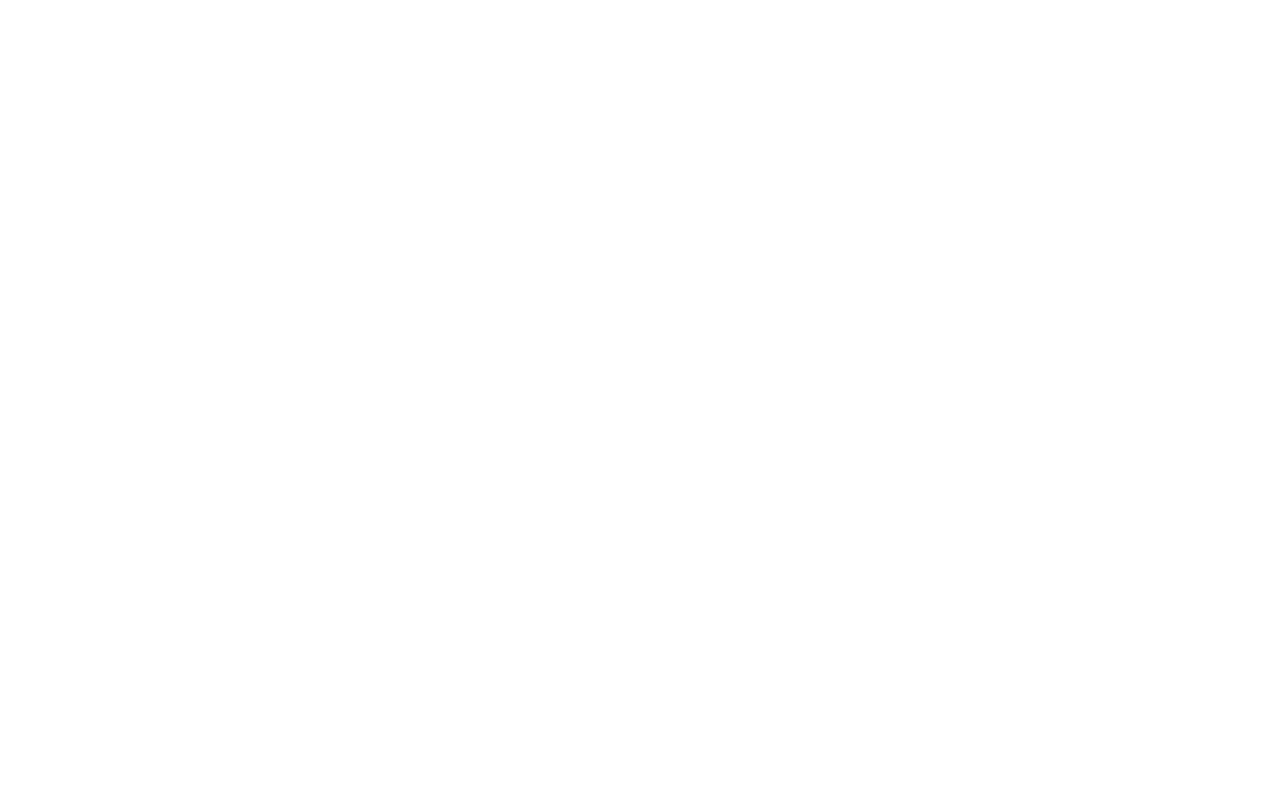
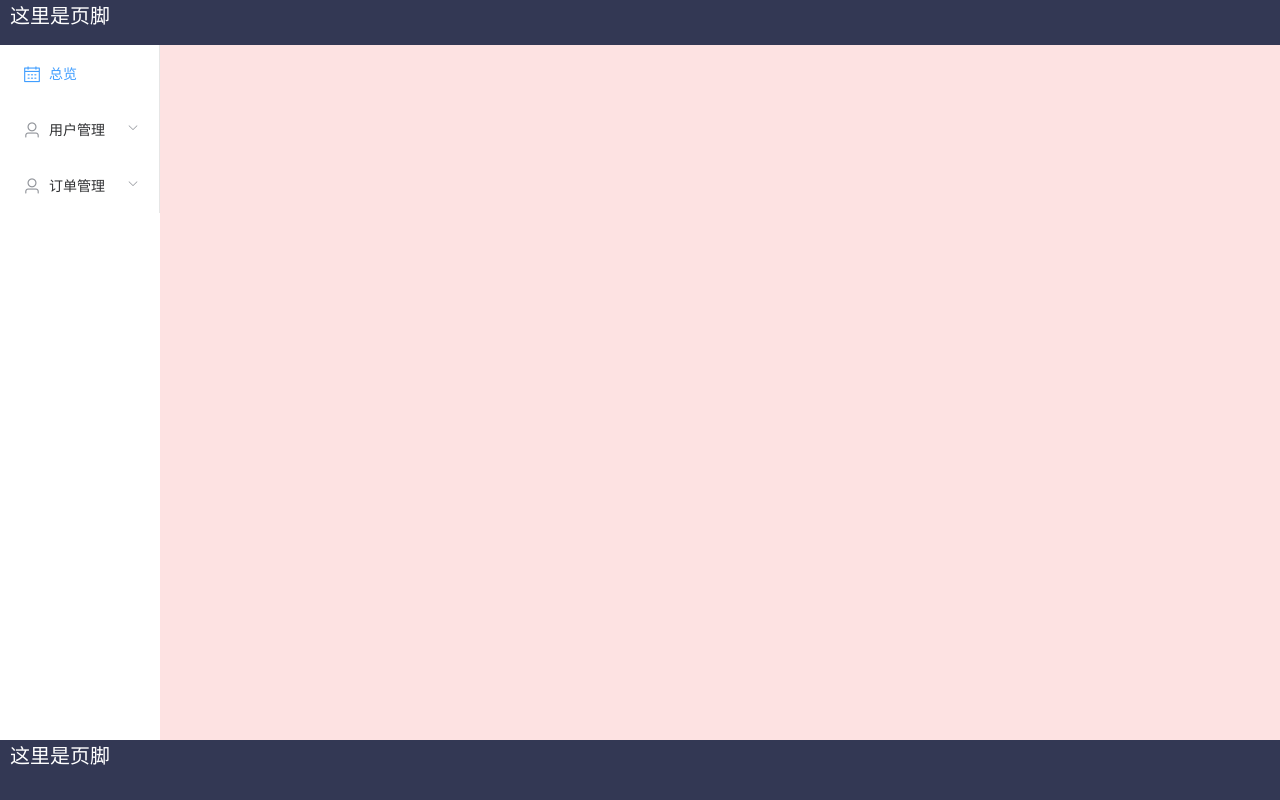
Before and after one commit to zhouxy666/onestudio-console, a Vue app: page / in a window 1280 px wide. Built offline with nearby package versions, Linux system fonts and the light colour scheme.

Commit message:
管理页面骨干搭建完毕，左树路由切换及跳转初步开发完毕

```diff
--- a/src/App.vue
+++ b/src/App.vue
@@ -14,6 +14,7 @@
   html {
     width: 100%;
     height: 100%;
+    position: relative;
     body {
       width: 100%;
       height: 100%;
--- a/src/components/Index.vue
+++ b/src/components/Index.vue
@@ -1,13 +1,53 @@
 <template>
-  <div class="index-wrapper">
-    <h1>Hello,world</h1>
-  </div>
+  <Framework>
+    <el-row class="onestudio-content">
+      <el-col :span="3" class="left-menu">
+        <LeftMenu></LeftMenu>
+      </el-col>
+      <el-col :span="21" class="right-content">
+        <router-view/>
+      </el-col>
+    </el-row>
+  </Framework>
 </template>
 
 <script>
+  import Framework from '@/components/framework/Framework'
+  import LeftMenu from '@/components/leftMenu/LeftMenu'
+  import busService from '@/services/busService'
 
+  export default {
+    name: 'index',
+    components: {
+      Framework,
+      LeftMenu
+    },
+    mounted(){
+      busService.$on('menu-item', data => {
+        if (data.index === '2-1') {
+          console.log(data)
+          this.$router.push({name: 'user'})
+        }
+        if (data.index === '2-2') {
+          console.log(data)
+          this.$router.push({name: 'grade'})
+        }
+      })
+    }
+  }
 </script>
 
 <style lang="less">
+  .onestudio-content {
+    height: 100%;
+    .left-menu {
+      height: 100%;
+      background: #fff;
+    }
+    .right-content {
+      height: 100%;
+      background: #fde2e2;
+    }
+  }
 
 </style>
--- a/src/components/Login.vue
+++ b/src/components/Login.vue
@@ -45,7 +45,7 @@
         },
         rules: {
           username: [
-            {required: true, message: '请输入用户名', trigger: 'blur'},
+            {required: true, message: '请输入用户名', trigger: 'blur'}
           ],
           password: [
             {required: true, message: '请输入密码', trigger: 'blur'},
--- /dev/null
+++ b/src/components/framework/Footer.vue
@@ -0,0 +1,24 @@
+<template>
+  <div class="footer-wrapper">
+    <p>这里是页脚</p>
+  </div>
+</template>
+
+<script>
+
+</script>
+
+<style lang="less">
+  .footer-wrapper {
+    height: 60px;
+    width: 100%;
+    background: #333854;
+    padding: 0 10px;
+    text-align: left;
+    font-size: 20px;
+    color: #fff;
+    position: fixed;
+    bottom: 0;
+    z-index: 9999;
+  }
+</style>
--- /dev/null
+++ b/src/components/framework/Framework.vue
@@ -0,0 +1,34 @@
+<template>
+  <div class="framework-wrapper">
+    <Header>
+      <slot #head></slot>
+    </Header>
+    <Main>
+      <slot #default></slot>
+    </Main>
+    <Footer>
+      <slot #foot></slot>
+    </Footer>
+  </div>
+</template>
+
+<script>
+  import Header from '@/components/framework/Header'
+  import Footer from '@/components/framework/Footer'
+  import Main from '@/components/framework/Main'
+
+  export default {
+    name: 'index',
+    components: {
+      Header,
+      Footer,
+      Main
+    }
+  }
+</script>
+
+<style lang="less">
+  .framework-wrapper {
+    height: 100%;
+  }
+</style>
--- /dev/null
+++ b/src/components/framework/Header.vue
@@ -0,0 +1,24 @@
+<template>
+  <div class="header-wrapper">
+    <p>这里是页脚</p>
+  </div>
+</template>
+
+<script>
+
+</script>
+
+<style lang="less">
+  .header-wrapper {
+    height: 45px;
+    width: 100%;
+    background: #333854;
+    padding: 0 10px;
+    text-align: left;
+    font-size: 20px;
+    color: #fff;
+    position: fixed;
+    z-index: 800;
+    top: 0;
+  }
+</style>
--- /dev/null
+++ b/src/components/framework/Main.vue
@@ -0,0 +1,18 @@
+<template>
+  <div class="main-wrapper">
+    <slot></slot>
+  </div>
+</template>
+
+<script>
+
+</script>
+
+<style lang="less">
+  .main-wrapper {
+    padding-top: 45px;
+    padding-bottom: 60px;
+    background: rgba(0, 0, 0, 0.1);
+    height: calc(100% - 105px);
+  }
+</style>
--- /dev/null
+++ b/src/components/leftMenu/LeftMenu.vue
@@ -0,0 +1,53 @@
+<template>
+  <el-menu
+    default-active="1"
+    class="el-menu-vertical-demo"
+    @select="handleSelect"
+  >
+    <el-menu-item index="1">
+      <template slot="title">
+        <i class="el-icon-date"></i>
+        <span>总览</span>
+      </template>
+    </el-menu-item>
+
+    <el-submenu index="2">
+      <template slot="title">
+        <i class="el-icon-user"></i>
+        <span>用户管理</span>
+      </template>
+      <el-menu-item index="2-1">会员目录</el-menu-item>
+      <el-menu-item index="2-2">班级划分</el-menu-item>
+      <el-menu-item index="2-3">课件管理</el-menu-item>
+      <el-menu-item index="2-4">考勤管理</el-menu-item>
+    </el-submenu>
+
+    <el-submenu index="3">
+      <template slot="title">
+        <i class="el-icon-user"></i>
+        <span>订单管理</span>
+      </template>
+      <el-menu-item index="3-1">产品目录</el-menu-item>
+      <el-menu-item index="3-2">订单目录</el-menu-item>
+      <el-menu-item index="3-2">优惠卷</el-menu-item>
+    </el-submenu>
+  </el-menu>
+</template>
+
+<script>
+  import busService from '@/services/busService'
+  export default {
+    name: 'leftMenu',
+    methods: {
+      handleSelect(key, keyPath) {
+        busService.$emit('menu-item', {
+          index: key
+        })
+      }
+    }
+  }
+</script>
+
+<style lang="less">
+
+</style>
--- /dev/null
+++ b/src/components/user/Grade.vue
@@ -0,0 +1,13 @@
+<template>
+  <div>
+    <h1>这里是班级管理页面</h1>
+  </div>
+</template>
+
+<script>
+
+</script>
+
+<style lang="less">
+
+</style>
--- /dev/null
+++ b/src/components/user/User.vue
@@ -0,0 +1,13 @@
+<template>
+  <div>
+    <h1>这是用户管理页面</h1>
+  </div>
+</template>
+
+<script>
+
+</script>
+
+<style lang="less">
+
+</style>
--- a/src/router/index.js
+++ b/src/router/index.js
@@ -1,6 +1,14 @@
 import Vue from 'vue'
 import Router from 'vue-router'
 import Login from '@/components/login'
+import Index from '@/components/Index'
+import User from '@/components/user/User'
+import Grade from '@/components/user/Grade'
+
+const originalPush = Router.prototype.push
+Router.prototype.push = function push (location) {
+  return originalPush.call(this, location).catch(err => err)
+}
 
 Vue.use(Router)
 
@@ -10,6 +18,23 @@
       path: '/login',
       name: 'login',
       component: Login
+    },
+    {
+      path: '/',
+      name: 'Index',
+      component: Index,
+      children: [
+        {
+          path: '/user',
+          name: 'user',
+          component: User
+        },
+        {
+          path: '/grade',
+          name: 'grade',
+          component: Grade
+        }
+      ]
     }
   ]
 })
--- /dev/null
+++ b/src/services/busService.js
@@ -0,0 +1,6 @@
+/**
+ * Created by fedrtg on 2019/12/18.
+ */
+import Vue from 'vue'
+
+export default new Vue()
```
